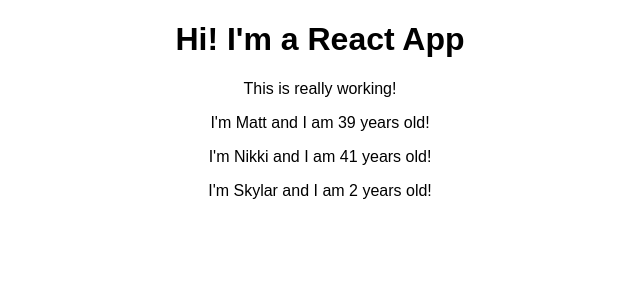
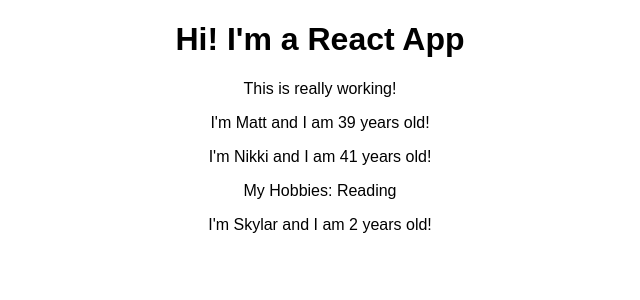
Before and after one commit to shelbourn/React.js-Playground, a React (Create React App) app in the folder react-js-playground/: page / in a window 1280 px wide. Shown: the top 300 px of the page, without its empty margins (320-960 px from the left). Built offline with nearby package versions, Linux system fonts and the light colour scheme.

Commit message:
Children props

```diff
--- a/react-js-playground/src/App.js
+++ b/react-js-playground/src/App.js
@@ -6,7 +6,9 @@
 	render() {
 		return (
 			// 'Hy Hobbies...' is passed between the component tags
-			// this type of input is referred to as a 'child' prop
+			// this type of element is referred to as a 'child' prop
+			// Any element in between the opening and closing component
+			// tags is a children prop
 			<div className="App">
 				<h1>Hi! I'm a React App</h1>
 				<p>This is really working!</p>
--- a/react-js-playground/src/Person/Person.js
+++ b/react-js-playground/src/Person/Person.js
@@ -3,9 +3,15 @@
 
 const person = (props) => {
 	return (
-		<p>
-			I'm {props.name} and I am {props.age} years old!
-		</p>
+		// {props.children} 'children' is a reserved word
+		// children are any elements (plain text included) in between
+		// the opening and closing component tags
+		<div>
+			<p>
+				I'm {props.name} and I am {props.age} years old!
+			</p>
+			<p>{props.children}</p>
+		</div>
 	)
 }
 
```
